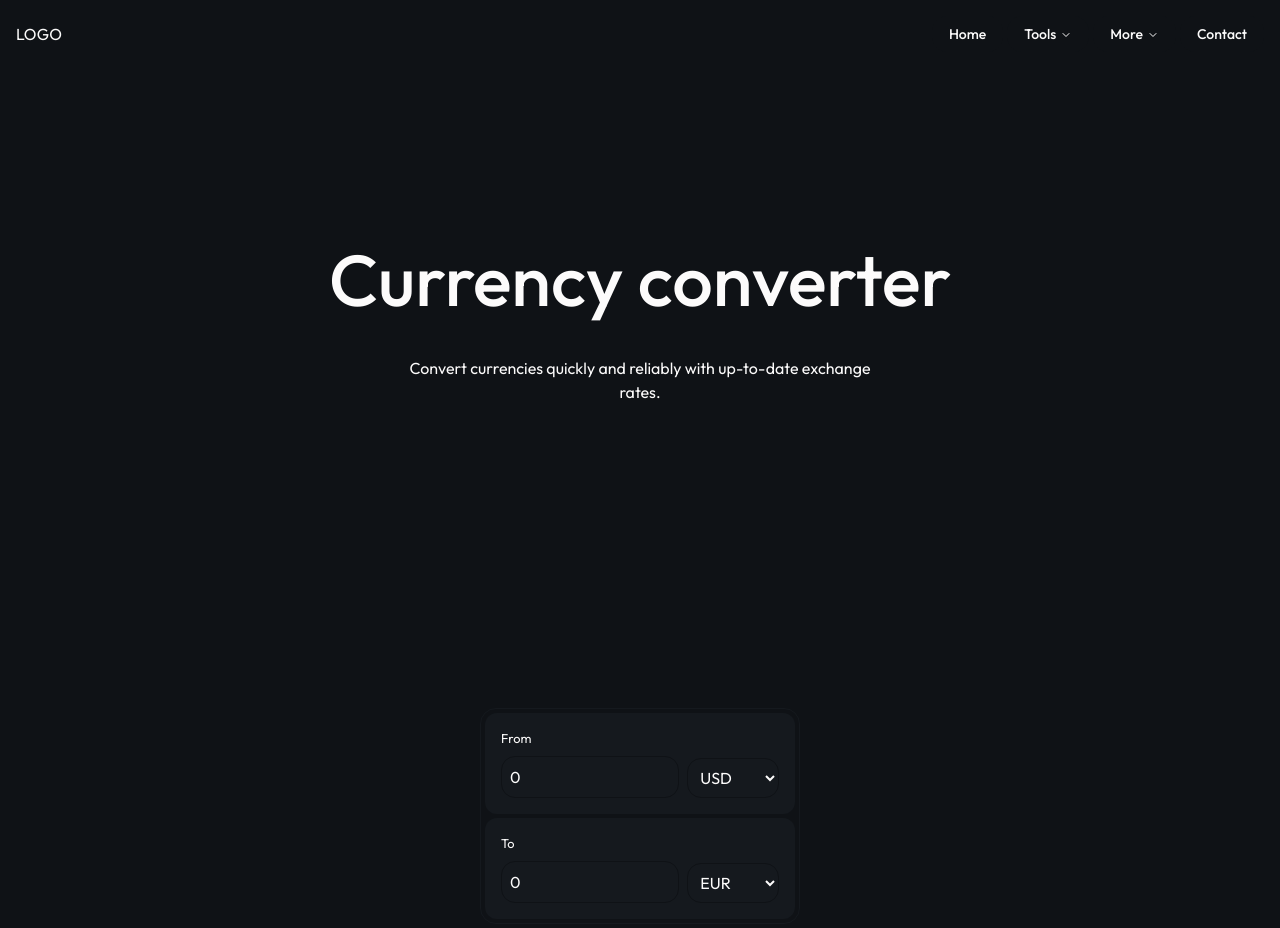
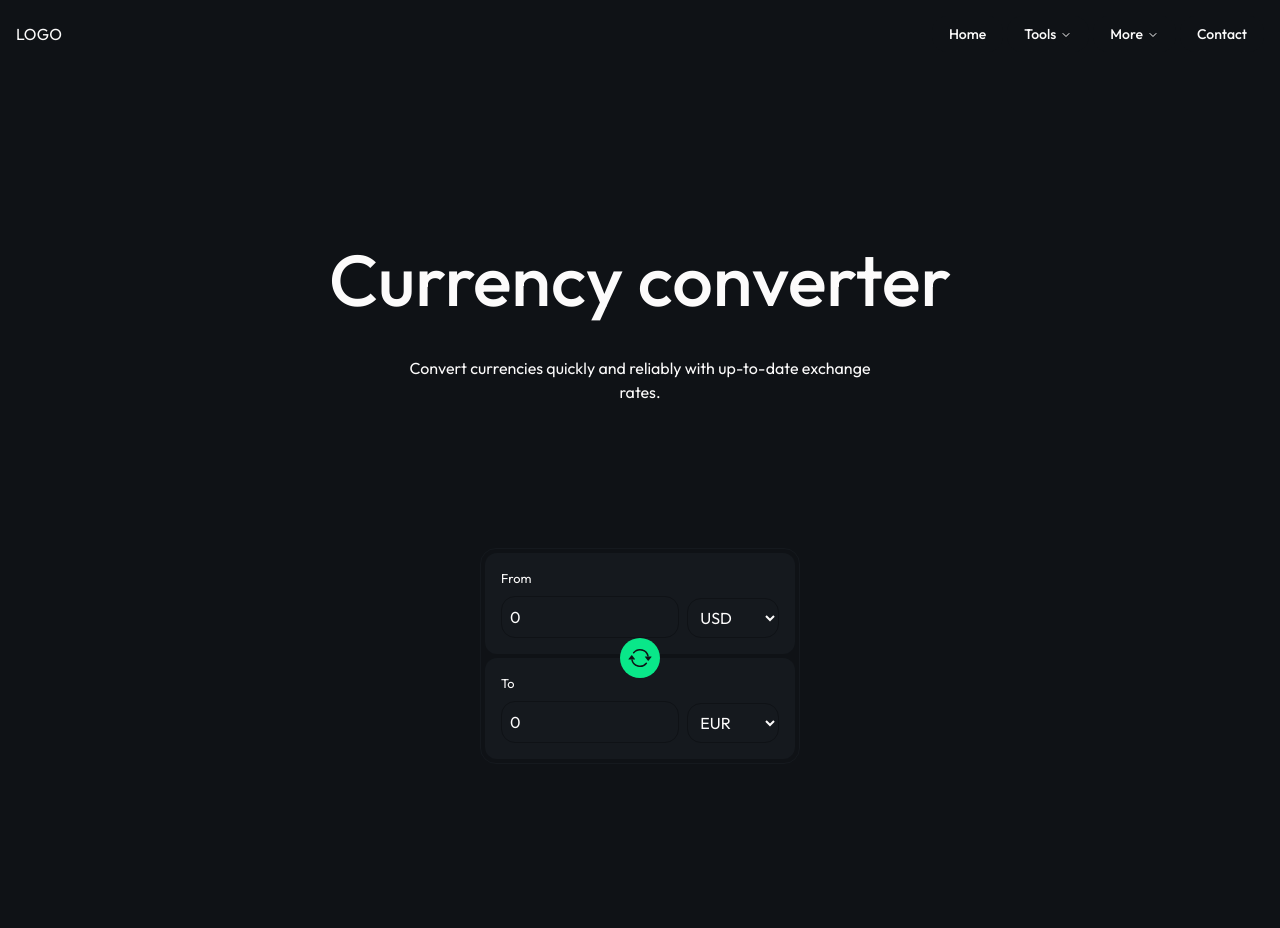
Before and after one commit to crististan/financial-tools, a Next.js app: page /currency-converter in a window 1280 px wide. Shown: the top 928 px of the page. After the commit the page ends 860 px from the top, so only its background shows below. Built offline with nearby package versions, Linux system fonts and the light colour scheme.

Commit message:
creat home-hero and default-hero components, create a function for switching currencies

```diff
--- a/src/app/currency-converter/page.tsx
+++ b/src/app/currency-converter/page.tsx
@@ -4,7 +4,7 @@ import type { ChangeEvent } from 'react';
 import { useState, useEffect } from 'react';
 import Section from "@/components/section";
 import Container from "@/components/container";
-import Hero from "@/components/hero";
+import DefaultHero from "@/components/default-hero";
 import CurrencyInput from '@/components/tools/currency-converter/currency-input';
 
 export default function CurrencyConverter() {
@@ -38,6 +38,12 @@ export default function CurrencyConverter() {
         }
     }
 
+    function switchCurrencies() {
+        let a = to;
+        setTo(from);
+        setFrom(a);
+    }
+
     useEffect(() => {
         setResult(amount * 1.2);
 
@@ -46,7 +52,7 @@ export default function CurrencyConverter() {
 
     return (
         <>
-            <Hero
+            <DefaultHero
                 headline="Currency converter"
                 description="Convert currencies quickly and reliably with up-to-date exchange rates."
             />
@@ -62,7 +68,18 @@ export default function CurrencyConverter() {
                                 onChangeInput={changeAmount}
                                 onChangeSelect={(e) => changeCurrency(e, 'from')}
                             />
-                            <div className="my-1 bg-[var(--clr-neutral-800)]"></div>
+                            <div className="my-1 bg-[var(--clr-neutral-800)] relative">
+                                <button
+                                    type="button"
+                                    className="w-10 h-10 rounded-[50%] bg-[var(--clr-green-500)] grid place-items-center absolute top-3/6 left-2/4 -translate-1/2 rotate-0 hover:rotate-180 hover:cursor-pointer transition-all duration-500"
+                                    onClick={switchCurrencies}
+                                >
+                                    <svg xmlns="http://www.w3.org/2000/svg" width="24" height="24" fill="var(--clr-neutral-1000)" className="bi bi-arrow-repeat" viewBox="0 0 16 16">
+                                        <path d="M11.534 7h3.932a.25.25 0 0 1 .192.41l-1.966 2.36a.25.25 0 0 1-.384 0l-1.966-2.36a.25.25 0 0 1 .192-.41m-11 2h3.932a.25.25 0 0 0 .192-.41L2.692 6.23a.25.25 0 0 0-.384 0L.342 8.59A.25.25 0 0 0 .534 9"/>
+                                        <path fill-rule="evenodd" d="M8 3c-1.552 0-2.94.707-3.857 1.818a.5.5 0 1 1-.771-.636A6.002 6.002 0 0 1 13.917 7H12.9A5 5 0 0 0 8 3M3.1 9a5.002 5.002 0 0 0 8.757 2.182.5.5 0 1 1 .771.636A6.002 6.002 0 0 1 2.083 9z"/>
+                                    </svg>
+                                </button>
+                            </div>
                             <CurrencyInput
                                 label="To"
                                 value={result}
--- a/src/app/page.tsx
+++ b/src/app/page.tsx
@@ -1,5 +1,5 @@
 import Image from "next/image";
-import Hero from "@/components/hero";
+import HomeHero from "@/components/home-hero";
 import Separator from "@/components/separator";
 import Container from "@/components/container";
 import Section from "@/components/section";
@@ -10,7 +10,7 @@ import { CONFIG } from "@/lib/config";
 export default function Home() {
   return (
     <>
-      <Hero
+      <HomeHero
         headline="Free financial tools for everyone"
         primaryCta={{ text: "Discover", href: "/tools" }}
         secondaryCta={{ text: "Monthly Budget", href: "/monthly-budget" }}
--- /dev/null
+++ b/src/components/default-hero.tsx
@@ -0,0 +1,38 @@
+import Container from "./container";
+import Section from "./section";
+import Image from "next/image";
+import Button from "./ui/button";
+
+type propsTypes = {
+    headline: string;
+    description?: string;
+    primaryCta?: {
+        text: string;
+        href: string;
+    };
+    secondaryCta?: {
+        text: string;
+        href: string;
+    };
+}
+
+export default function DefaultHero({ headline, description, primaryCta, secondaryCta }: propsTypes) {
+    return (
+        <Section className="pt-[80px] md:pt-[160px]">
+            <Container>
+                <div className="w-full max-w-[800px] mx-auto">
+                    <h1 className="text-4xl md:text-7xl font-medium text-center mb-8 md:mb-10">{headline}</h1>
+                    <p className="w-full max-w-[480px] my-8 mx-auto text-center">{description}</p>
+                    <div className="flex justify-center gap-4">
+                        {primaryCta && (
+                            <Button link={{ href: primaryCta.href }} style="primary" text={primaryCta.text} />
+                        )}
+                        {secondaryCta && (
+                            <Button link={{ href: secondaryCta.href }} style="secondary" text={secondaryCta.text} />
+                        )}
+                    </div>
+                </div>
+            </Container>
+        </Section>
+    )
+}
--- a/src/components/Hero.tsx
+++ b/src/components/home-hero.tsx
@@ -16,7 +16,7 @@ type propsTypes = {
     };
 }
 
-export default function Hero({ headline, description, primaryCta, secondaryCta }: propsTypes) {
+export default function HomeHero({ headline, description, primaryCta, secondaryCta }: propsTypes) {
     return (
         <Section className="py-[80px] md:py-[160px]">
             <Container>
```
